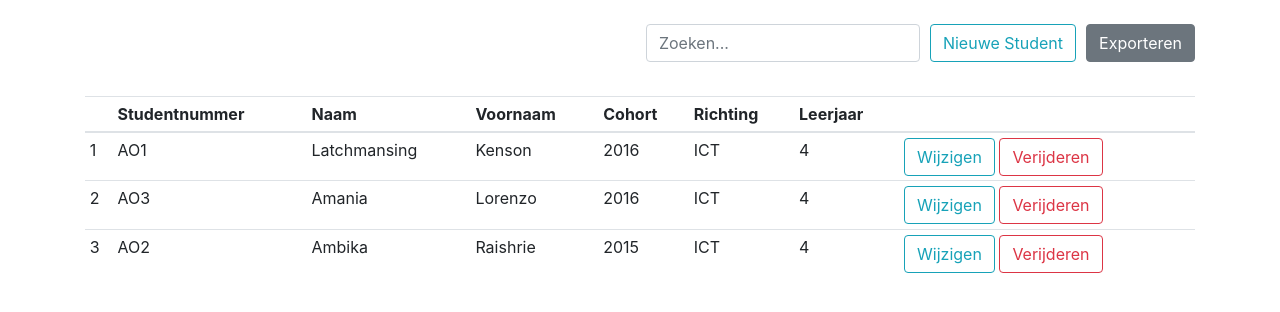
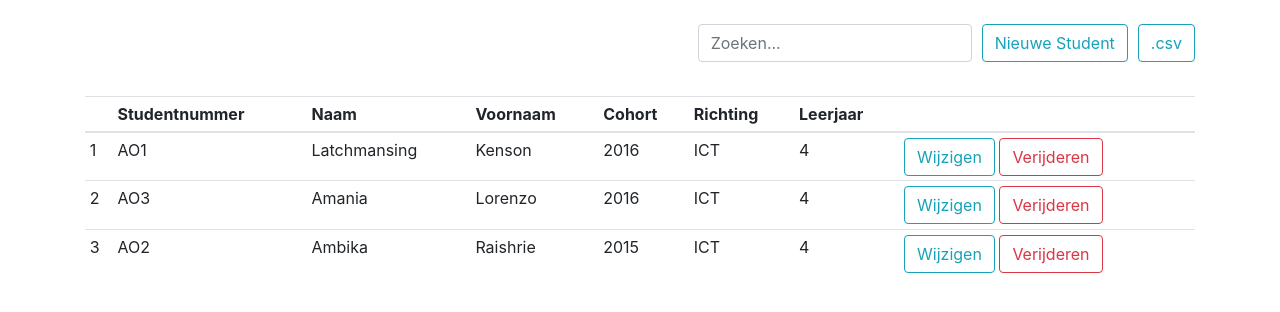
Before and after one commit to pebloa/Python_Flask, a Flask app: page /studenten in a window 1280 px wide. Shown: the part 45-357 px from the top of the page. Run offline with Flask 2, Linux system fonts and the light colour scheme; data comes from the database, SQL or seed files in the repository; both versions use the stored data as it was after the commit; some libraries are stand-ins or nearby versions.

Commit message:
pdf print & export to .csv done. Ready for demo.

```diff
--- a/flasklog/forms.py
+++ b/flasklog/forms.py
@@ -45,9 +45,6 @@ class updateStudentForm(FlaskForm):
     submit = SubmitField('Opslaan')
 
 
-class exportStudentenFrom(FlaskForm):
-    submit = SubmitField('Exporteren')
-
 class VakForm(FlaskForm):
     vakcode = StringField('Vakcode', validators=[DataRequired(), Length(min=1, max=225)])
     vaknaam = StringField('Vak', validators=[DataRequired()])
--- a/flasklog/routes.py
+++ b/flasklog/routes.py
@@ -1,6 +1,6 @@
 from flask import render_template, url_for, flash, redirect, request
 from flasklog import app, db
-from flasklog.forms import StudentForm, updateStudentForm, exportStudentenFrom, VakForm, updateVakForm, PresentieForm, updatePresentieForm
+from flasklog.forms import StudentForm, updateStudentForm, VakForm, updateVakForm, PresentieForm, updatePresentieForm
 from flasklog.models import Vak, Student, Presentie
 from pandas import DataFrame
 
@@ -60,18 +60,26 @@ def verwijder_pres(id):
 @app.route('/studenten', methods=['GET', 'POST'])
 def studenten():
     student = Student.query.all()
-    form = exportStudentenFrom()
-    if form.validate_on_submit():
-        stu = {
-            'studentnummer': ['student.studentnummer'],
-            'naam': ['student.naam'],
-            'voornaam': ['student.voornaam'],
-            'cohort': ['student.cohort']
-        }
-        df = DataFrame(stu, columns=['studentnummer', 'naam', 'voornaam', 'cohort'])
-        #Don't forget to add '.csv' at the end of the path
-        df.to_csv(r'C:\Users\kensonlatchmansing\Desktop\studenten.csv', index=None, header=True)
-    return render_template('studenten.html', title='Studenten', posts=student, form=form)
+    return render_template('studenten.html', title='Studenten', posts=student)
+
+
+# create route for csv export
+@app.route('/export', methods=['GET', 'POST'])
+def export():
+    studentNaam = [(student.naam) for student in Student.query.all()]
+    studentVoornaam  = [(student.voornaam) for student in Student.query.all()]
+    studentNr = [(student.studentnummer) for student in Student.query.all()]
+    studentCohort = [(student.cohort) for student in Student.query.all()]
+
+    data = {'naam': studentNaam, 'voornaam': studentVoornaam, 'studentnr': studentNr, 'cohort': studentCohort}
+    df = DataFrame(data, columns=['naam', 'voornaam', 'studentnr', 'cohort'])
+    df.to_csv(r'C:\Users\user\Desktop\studenten.csv', index=False, header=True)
+    # df.to_csv(r'C:\Users\kensonlatchmansing\Desktop\studenten.csv', index=False, header=True)
+    flash(
+        f'studenten succesvol opgeslagen als .csv!', 'success'
+    )
+    return redirect(url_for('studenten'))
+
 
 # creates page for update student
 @app.route('/student/<int:id>', methods=['GET', 'POST'])
--- a/flasklog/templates/home.html
+++ b/flasklog/templates/home.html
@@ -17,9 +17,9 @@
     <div class="float-right" style="margin-right:10px;">
         <input type="search" class="form-control" id="search" placeholder="Zoeken..." onkeyup="searchFunctionRep()">
     </div>
-    <!-- home page text -->
+    <!-- presentie text -->
     <div class="float-left">
-        <h2>This is the Home page</h2>
+        <p class="text-info print" style="font-style: italic; font-size: x-large;">Presentie:</p>
     </div>
 </div>
 <br>
--- a/flasklog/templates/studenten.html
+++ b/flasklog/templates/studenten.html
@@ -5,11 +5,9 @@
 <div>
     <!-- export button -->
     <div class="float-right">
-        <form method="POST">
-            <div class="form-group">
-                {{ form.submit(class="btn btn-secondary") }}
-            </div>
-        </form>
+        <a href="{{ url_for('export') }}">
+            <button type="button" class="btn btn-outline-info">.csv</button>
+        </a>
     </div>
     <!-- terug button -->
     <div class="float-right" style="margin-right:10px;">
```
Also changed, not shown: flasklog/site.db.
